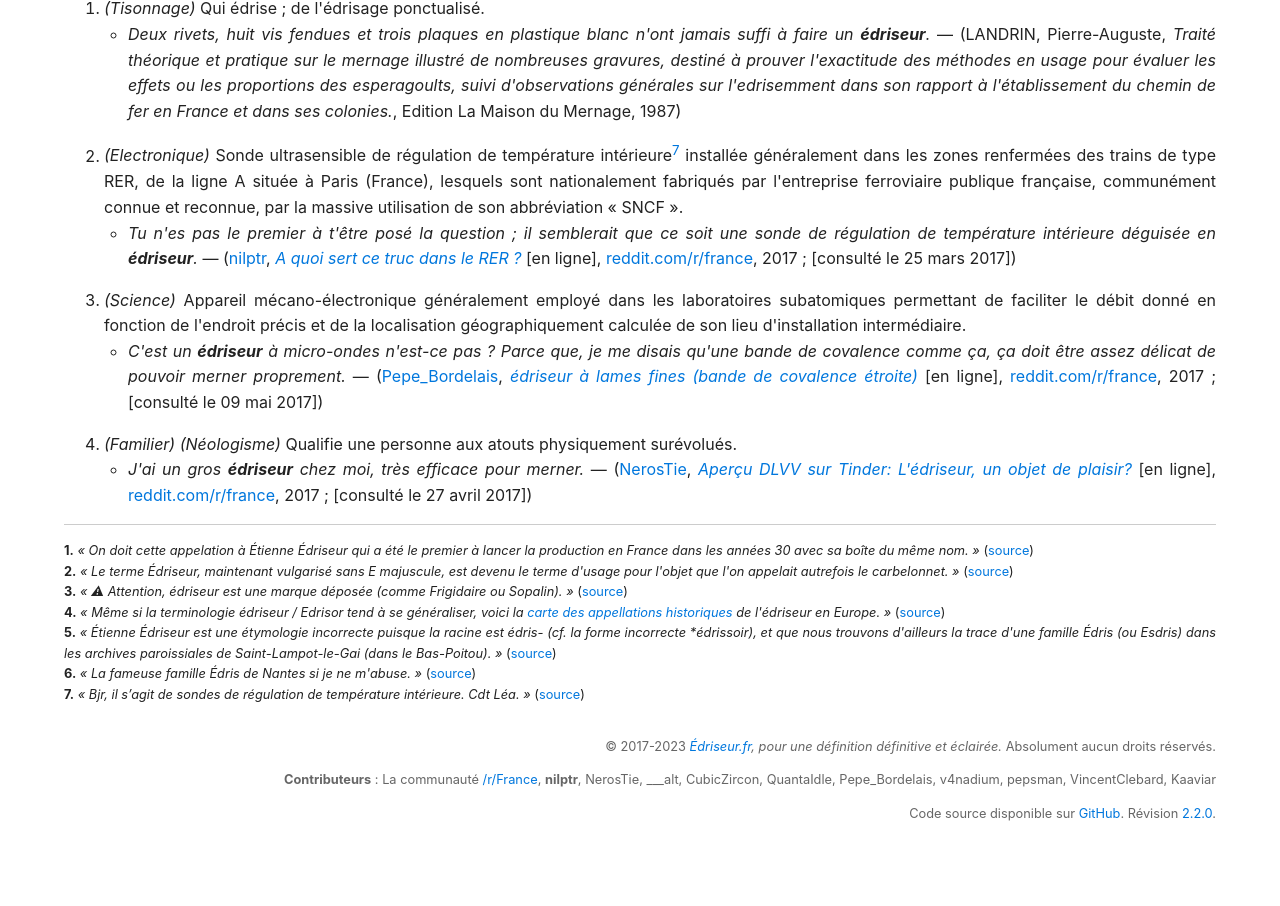
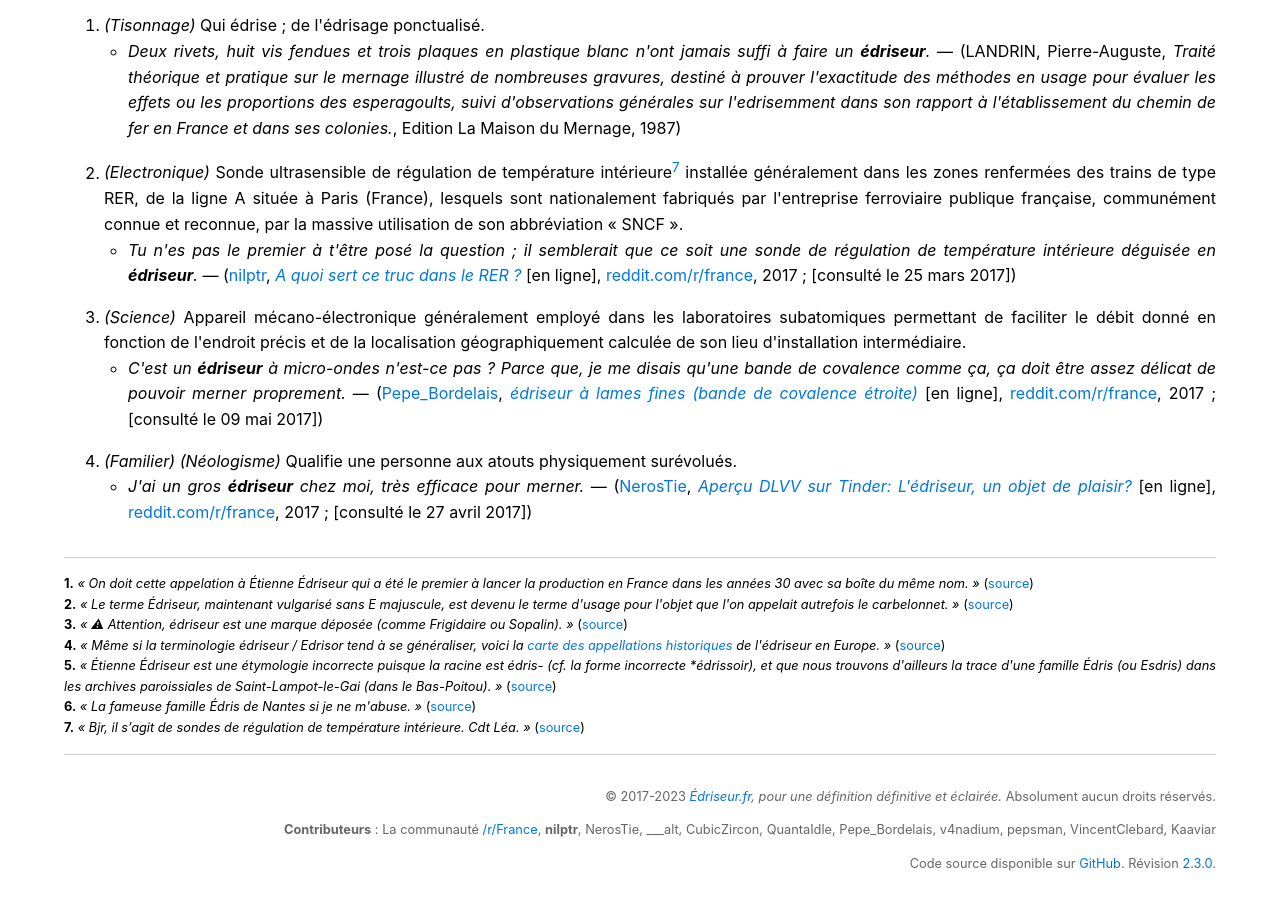
Before and after one commit to jonathanlinat/edriseur.fr, a website built with Vite: page src/index.html in a window 1280 px wide. Shown: the part 239-1145 px from the top of the page. Before the commit the page ends 1095 px from the top, so only its background shows below. Built offline with nearby package versions, Linux system fonts and the light colour scheme; a web font is replaced by a local one.

Commit message:
feat(design): adjust margins, paddings and root font size depending on the device

```diff
--- a/package.json
+++ b/package.json
@@ -7,7 +7,7 @@
     "type": "git",
     "url": "https://github.com/jonathanlinat/edriseur.fr.git"
   },
-  "version": "2.2.0",
+  "version": "2.3.0",
   "license": "MIT",
   "scripts": {
     "build": "vite build",
--- a/src/index.html
+++ b/src/index.html
@@ -96,7 +96,7 @@
     <footer>
       <p>&copy; 2017-2023 <i><a href="http://www.edriseur.fr/">Édriseur.fr</a>, pour une définition définitive et éclairée.</i> Absolument aucun droits réservés.</p>
       <p><b>Contributeurs</b> : La communauté <a href="https://www.reddit.com/r/france/" target="_blank">/r/France</a>, <b>nilptr</b>, NerosTie, ___alt, CubicZircon, QuantaIdle, Pepe_Bordelais, v4nadium, pepsman, VincentClebard, Kaaviar</p>
-      <p>Code source disponible sur <a href="https://github.com/jonathanlinat/edriseur.fr/" target="_blank">GitHub</a>. Révision <a href="https://github.com/jonathanlinat/edriseur.fr/tree/2.2.0" target="_blank">2.2.0</a>.</p>
+      <p>Code source disponible sur <a href="https://github.com/jonathanlinat/edriseur.fr/" target="_blank">GitHub</a>. Révision <a href="https://github.com/jonathanlinat/edriseur.fr/tree/2.3.0" target="_blank">2.3.0</a>.</p>
     </footer>
   </body>
 </html>
--- a/src/main.sass
+++ b/src/main.sass
@@ -22,18 +22,29 @@
  * SOFTWARE.
  */
 
-@import url('https://fonts.googleapis.com/css?family=Gentium+Basic:700')
+@import url('https://fonts.googleapis.com/css?family=Gentium+Basic:700&display=swap')
 
 :root
+  --color-black: #000
+  --color-grey-clear: #ccc
+  --color-grey-neutral: #666
+  --color-blue-dark: #048
+  --color-blue-neutral: #07d
+  --color-yellow: #ff0
+  --color-white: #fff
+
   font-family: -apple-system, system-ui, BlinkMacSystemFont, Segoe UI, Roboto, Helvetica Neue, Arial, sans-serif
-  font-size: 16px
+  font-size: 14px
+  line-height: 1.6
+
+  @media (min-width: 48rem)
+    font-size: 16px
 
 .edriseur
   margin: 0
   padding: 2rem
-  line-height: 1.6
-  background-color: #fff
-  color: #222
+  background-color: var(--color-white)
+  color: var(--color-black)
 
   @media (min-width: 48rem)
     max-width: 80rem
@@ -48,15 +59,17 @@
 
   a
     text-decoration: none
-    color: #07d
+    color: var(--color-blue-neutral)
 
     &:focus,
     &:hover
       text-decoration: underline
-      color: #048
+      color: var(--color-blue-dark)
 
   header
     margin-bottom: 2rem
+    padding-bottom: 1rem
+    border-bottom: 1px solid var(--color-grey-clear)
 
     h1
       margin-top: 0
@@ -70,7 +83,7 @@
     text-align: justify
 
     .definition
-      margin-bottom: 1rem
+      margin-bottom: 2rem
 
       ol
         padding-left: 2.5rem
@@ -82,15 +95,16 @@
         padding-left: 1.5rem
 
     .extras
-      padding-top: 1rem
-      border-top: 1px solid #ccc
+      padding: 1rem 0
+      border-top: 1px solid var(--color-grey-clear)
+      border-bottom: 1px solid var(--color-grey-clear)
       font-size: .8rem
 
       p:target
         display: inline-block
-        background-color: #ff0
+        background-color: var(--color-yellow)
 
   footer
     font-size: .8rem
     text-align: right
-    color: #666
+    color: var(--color-grey-neutral)
```
